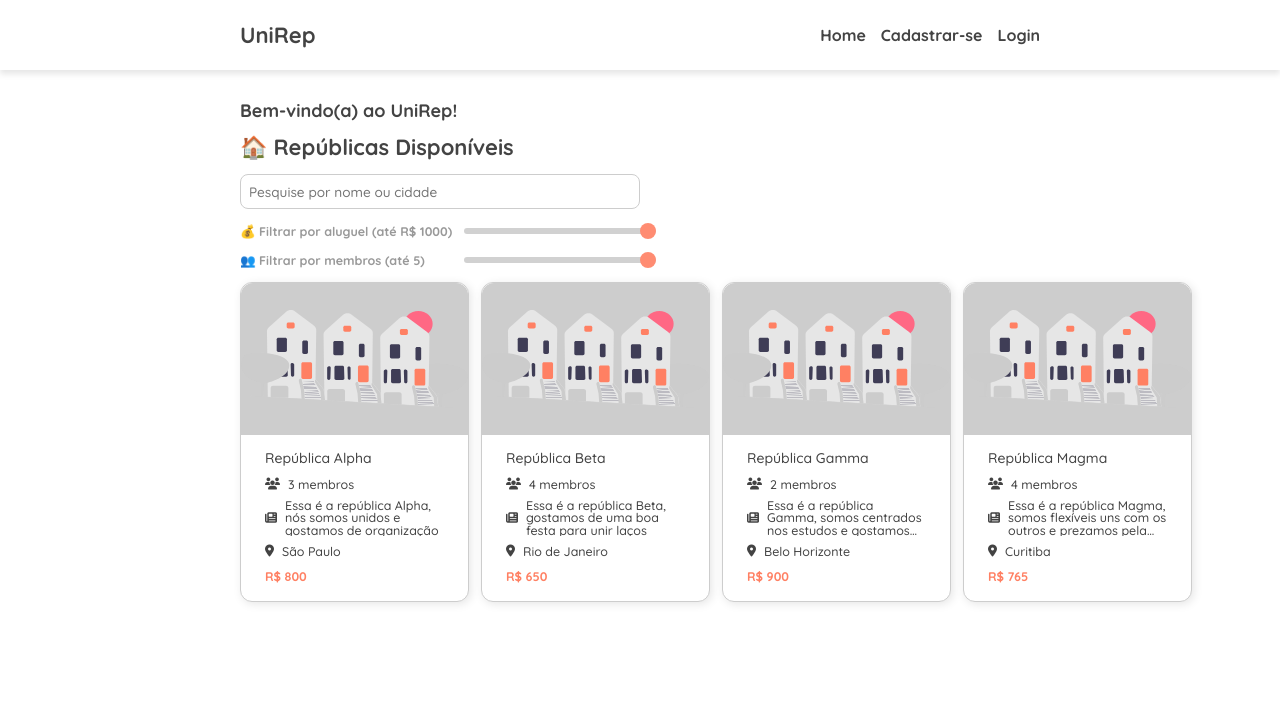
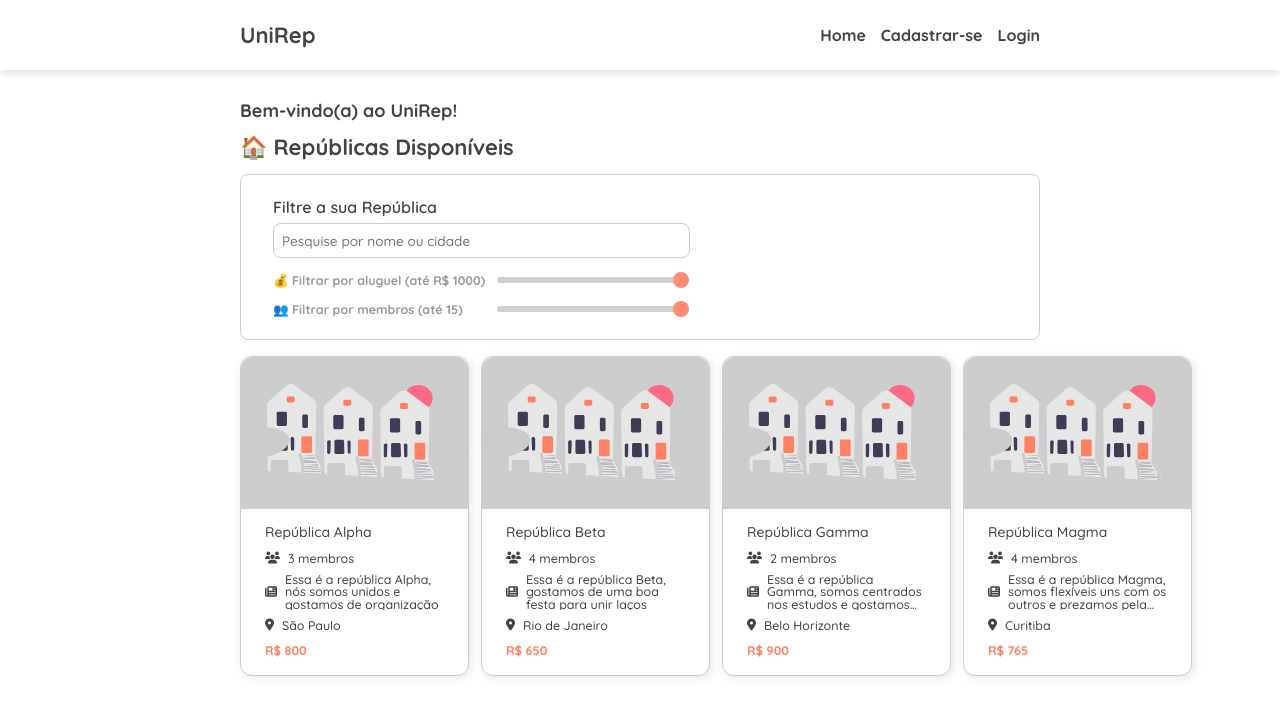
Before and after one commit to luacarol/unirep, a React (Create React App) app in the folder unirep_frontend/: page / in a window 1280 px wide. Shown: the top 716 px of the page. Built offline with nearby package versions, Linux system fonts and the light colour scheme.

Commit message:
feat: creating separator in filter section

```diff
--- a/unirep_frontend/src/pages/Home/Home.css
+++ b/unirep_frontend/src/pages/Home/Home.css
@@ -22,13 +22,13 @@
 }
 
 .home .search-bar {
-    margin: 1rem 0;
+    margin: 0.5rem 0;
 }
 
 .home .search-bar input {
     padding: 0.5rem;
     width: 80%;
-    max-width: 400px;
+    max-width: 417px;
     border: 1.5px solid var(--gray-light);
     border-radius: 0.5rem;
     box-sizing: border-box;
@@ -36,14 +36,26 @@
     font-weight: 500;
 }
 
+.home .filter-section {
+    margin: 1rem 0rem;
+    padding: 1.5rem 2rem;
+    max-width: auto;
+    border: 1.5px solid var(--gray-light);
+    border-radius: 0.5rem;
+    box-sizing: border-box;
+}
+
 .home .filter-container {
     width: 26rem;
-    margin: 1rem 0;
     display: grid;
     grid-template-columns: auto 12rem;
     gap: none;
     align-items: center;
     justify-content: space-between;
+}
+
+.home .filter-rent {
+    margin: 1em 0;
 }
 
 .home .filter-container label {
--- a/unirep_frontend/src/pages/Home/Home.js
+++ b/unirep_frontend/src/pages/Home/Home.js
@@ -11,7 +11,7 @@ const Home = () => {
   const [republics, setRepublics] = useState([]);
   const [searchQuery, setSearchQuery] = useState("");
   const [maxRent, setMaxRent] = useState(1000);
-  const [maxMembers, setMaxMembers] = useState(5); // Novo estado para o filtro de membros
+  const [maxMembers, setMaxMembers] = useState(15); // Novo estado para o filtro de membros
 
   const navigate = useNavigate();
   let notLoggedIn = false;
@@ -91,6 +91,9 @@ const Home = () => {
           <h2 className="bigger-subtitle welcome-title">Bem-vindo(a) ao UniRep!</h2>
           <h1 className="title">🏠 Repúblicas Disponíveis</h1>
 
+          <div className="filter-section">
+            <h2 className="minor-subtitle">Filtre a sua República</h2>
+
             {/* Barra de pesquisa */}
             <div className="search-bar">
               <input
@@ -102,7 +105,7 @@ const Home = () => {
             </div>
 
             {/* Filtro por aluguel */}
-          <div className="filter-container">
+            <div className="filter-container filter-rent">
               <label className="legend" htmlFor="rent-slider">
                 💰 Filtrar por aluguel (até R$ {maxRent})
               </label>
@@ -126,11 +129,12 @@ const Home = () => {
                 id="members-slider"
                 type="range"
                 min="1"
-              max="5"
+                max="15"
                 step="1"
                 value={maxMembers}
                 onChange={(e) => setMaxMembers(Number(e.target.value))}
               />
+            </div>
           </div>
 
           {/* Lista de repúblicas filtradas */}
```
Lines whose indentation alone changed are shown as unchanged.
